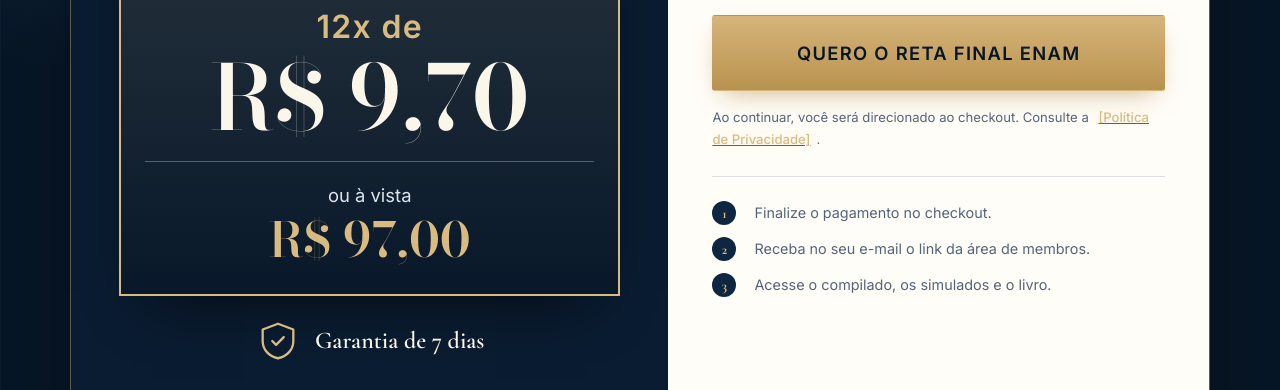
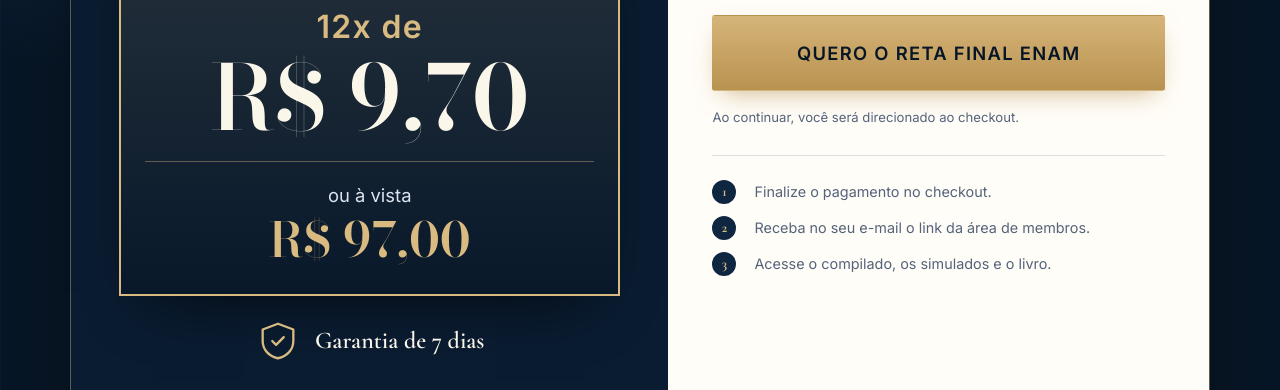
Before and after one commit to Mayaraelauterio/quizzes-dayana, a plain HTML site: page reta-final-enam/index.html in a window 1280 px wide. Shown: the part 10002-10392 px from the top of the page. Drawn offline with nearby package versions, Linux system fonts and the light colour scheme.

Commit message:
Reta Final ENAM: tira o marcador da política de privacidade
Co-Authored-By: Claude Sonnet 5.5 <noreply@anthropic.com>

```diff
--- a/reta-final-enam/index.html
+++ b/reta-final-enam/index.html
@@ -769,7 +769,7 @@
           <div class="field"><label for="email">E-mail</label><input id="email" name="email" type="email" autocomplete="email" required></div>
           <button class="btn btn-gold btn-block" type="submit">Quero o Reta Final ENAM</button>
           <div class="notice" id="aviso" role="status"></div>
-          <p class="legal">Ao continuar, você será direcionado ao checkout. Consulte a <a href="#" id="link-privacidade"><span class="pending">[Política de Privacidade]</span></a>.</p>
+          <p class="legal">Ao continuar, você será direcionado ao checkout.</p>
         </form>
         <ol class="steps3" aria-label="Como funciona depois da compra">
           <li><span>Finalize o pagamento no checkout.</span></li>
```
